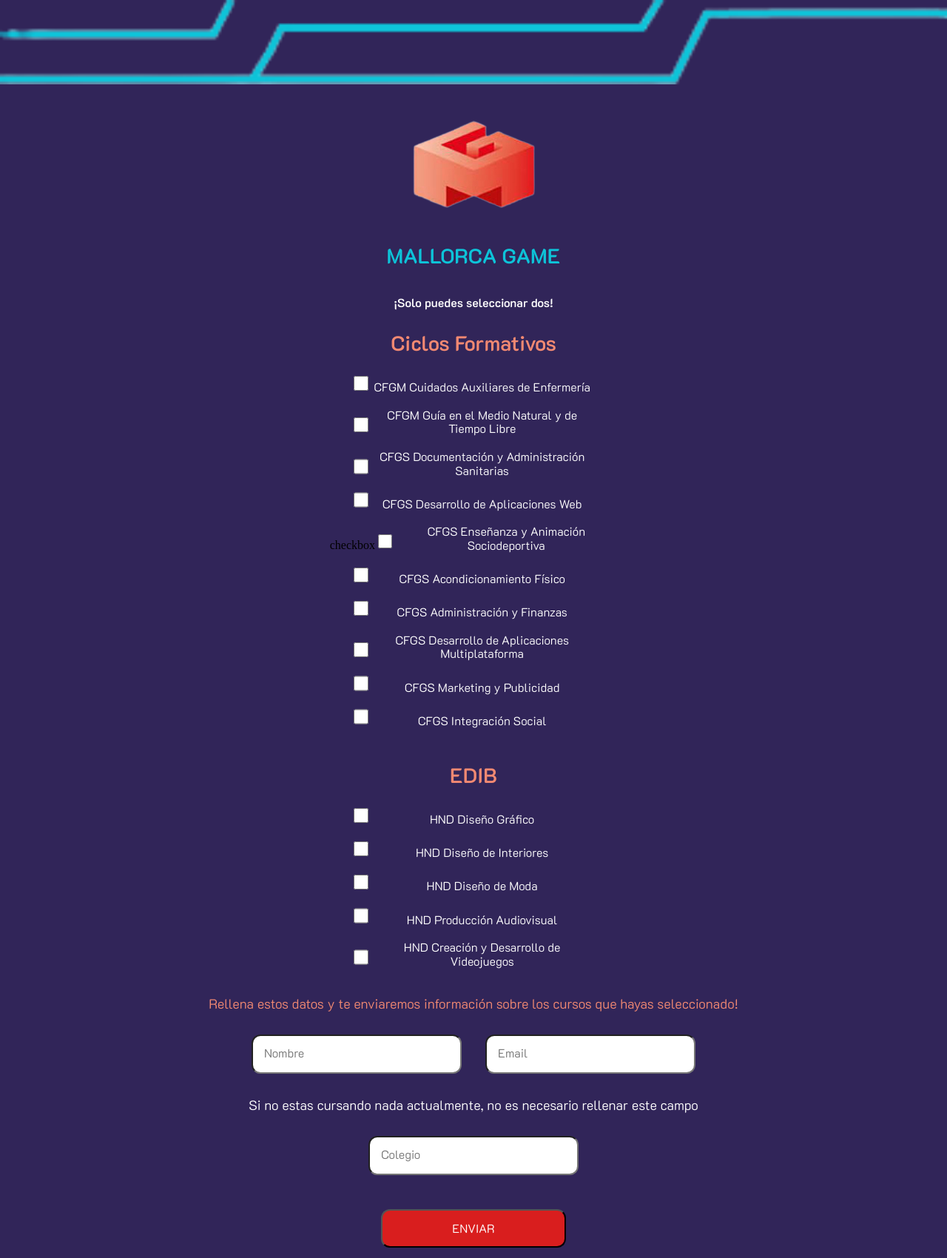
After one commit to MiriiFernandez/MALLORCAGAMES, a PHP site: page /formativos.php in a window 1280 px wide. The commit adds this page. Shown: the whole page at 74% size. Run offline with PHP 8.4, Linux system fonts and the light colour scheme.

Commit message:
Se ha finalizado la pagina de registro, se ha empezado con los cursos (Seccion back)

```diff
--- /dev/null
+++ b/formativos.php
@@ -0,0 +1,98 @@
+<!DOCTYPE html>
+<html lang="en">
+
+<head>
+  <meta charset="UTF-8" />
+  <meta http-equiv="X-UA-Compatible" content="IE=edge" />
+  <meta name="viewport" content="width=device-width, initial-scale=1.0" />
+  <title>Ciclos formativos</title>
+  <link rel="stylesheet" href="css/normalize.css" />
+  <link rel="stylesheet" href="css/ciclos.css" />
+</head>
+
+<body>
+  <!-- header -->
+  <header>
+    <!-- Lineas Decorativas -->
+    <section class="lineas-decor">
+      <img src="img/lineas_tech.png" width="100%" alt="" />
+    </section>
+    <!-- Logo -->
+    <section class="logo_mallorcaG">
+      <img src="img/logo.png" alt="" />
+    </section>
+    <section class="titulo">
+      <h2 class="Titulo">MALLORCA GAME</h2>
+    </section>
+  </header>
+  <section class="Sub_titulos">
+    <p class="subtitulo">¡Solo puedes seleccionar dos!</p>
+    <h3 class="titulo_ciclos">Ciclos Formativos</h3>
+  </section>
+  <form action="php/cursos.php" method="POST">
+    <input type="checkbox" id="checkbox" name="checkbox[]" value="CFGM Cuidados Auxiliares de Enfermería" />
+    <label for=""> CFGM Cuidados Auxiliares de Enfermería</label><br /><br />
+
+    <input type="checkbox" id="checkbox" name="checkbox[]" value="CFGM Guía en el Medio Natural y de Tiempo Libre" />
+    <label for=""> CFGM Guía en el Medio Natural y de Tiempo Libre</label><br /><br />
+
+    <input type="checkbox" id="checkbox" name="checkbox[]" value="CFGS Documentación y Administración Sanitarias" />
+    <label for=""> CFGS Documentación y Administración Sanitarias</label><br /><br />
+
+    <input type="checkbox" id="checkbox" name="checkbox[]" value="CFGS Desarrollo de Aplicaciones Web" />
+    <label for=""> CFGS Desarrollo de Aplicaciones Web</label><br /><br />
+checkbox
+    <input type="checkbox" id="checkbox" name="checkbox[]" value="CFGS Enseñanza y Animación Sociodeportiva" />
+    <label for=""> CFGS Enseñanza y Animación Sociodeportiva</label><br /><br />
+
+    <input type="checkbox" id="checkbox" name="checkbox[]" value="CFGS Acondicionamiento Físico" />
+    <label for=""> CFGS Acondicionamiento Físico</label><br /><br />
+
+    <input type="checkbox" id="checkbox" name="checkbox[]" value="CFGS Administración y Finanzas" />
+    <label for=""> CFGS Administración y Finanzas</label><br /><br />
+
+    <input type="checkbox" id="checkbox" name="checkbox[]" value="CFGS Desarrollo de Aplicaciones Multiplataforma" />
+    <label for=""> CFGS Desarrollo de Aplicaciones Multiplataforma</label><br /><br />
+
+    <input type="checkbox" id="checkbox" name="checkbox[]" value="CFGS Marketing y Publicidad" />
+    <label for=""> CFGS Marketing y Publicidad</label><br /><br />
+
+    <input type="checkbox" id="checkbox" name="checkbox[]" value="CFGS Integración Social" />
+    <label for=""> CFGS Integración Social</label><br /><br />
+
+    <h3 class="titulo_ciclos">EDIB</h3>
+    <input type="checkbox" id="checkbox" name="checkbox[]" value="HND Diseño Gráfico" />
+    <label for=""> HND Diseño Gráfico</label><br /><br />
+
+    <input type="checkbox" id="checkbox" name="checkbox[]" value="HND Diseño de Interiores" />
+    <label for=""> HND Diseño de Interiores</label><br /><br />
+
+    <input type="checkbox" id="checkbox" name="checkbox[]" value="HND Diseño de Moda" />
+    <label for="">HND Diseño de Moda</label><br /><br />
+
+    <input type="checkbox" id="checkbox" name="checkbox[]" value="HND Producción Audiovisual" />
+    <label for=""> HND Producción Audiovisual</label><br /><br />
+
+    <input type="checkbox" id="checkbox" name="checkbox[]" value="HND Creación y Desarrollo de Videojuegos" />
+    <label for=""> HND Creación y Desarrollo de Videojuegos</label><br /><br />
+
+    <section class="enviar_datos">
+      <p class="parrafo_final">
+        Rellena estos datos y te enviaremos información sobre los
+        cursos que hayas seleccionado!
+      </p>
+    </section>
+    <section class="enviar_cursos">
+      <input type="text" placeholder="Nombre" name="nombre" />
+      <input type="email" placeholder="Email" name="email" />
+      <p class="aviso">
+        Si no estas cursando nada actualmente, no es necesario rellenar este
+        campo
+      </p>
+      <input type="text" placeholder="Colegio" name="colegio" /><br><br>
+      <input class="btn_envio" type="submit" value="ENVIAR" />
+    </section>
+  </form>
+</body>
+
+</html>
--- /dev/null
+++ b/php/conexion.php
@@ -0,0 +1,6 @@
+<?php
+    // Datos de la base de datos a la que queremos conectarnos
+    $conn = mysqli_connect("localhost", "root", "", "mg2023");
+
+
+?>
```
Also changed, not shown: conexion.php (deleted, +0 -7 lines), formativos.html (deleted, +0 -100 lines), index.php (+2 -5 lines), php/cursos.php (added, +40 -0 lines), php/registrar.php (added, +61 -0 lines), registrar.php (deleted, +0 -25 lines).
